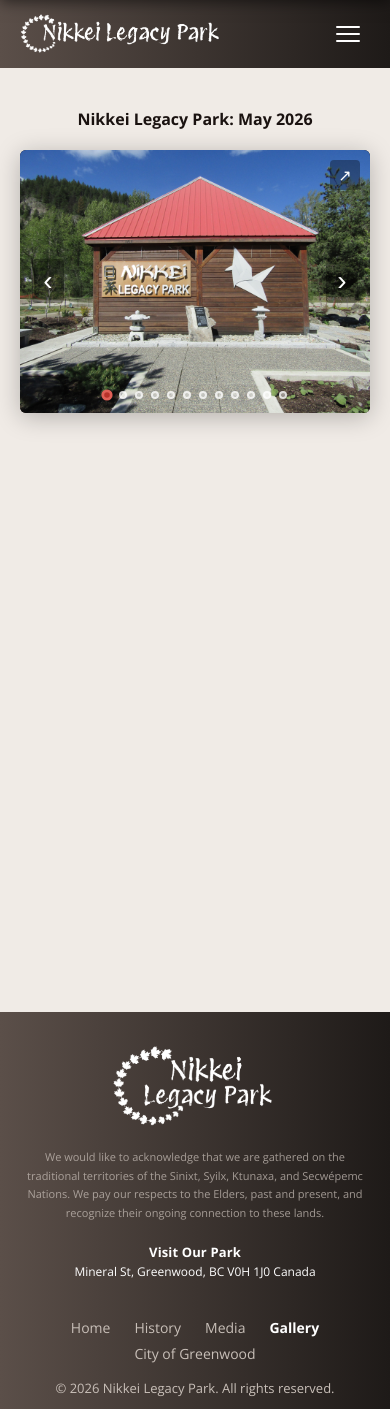
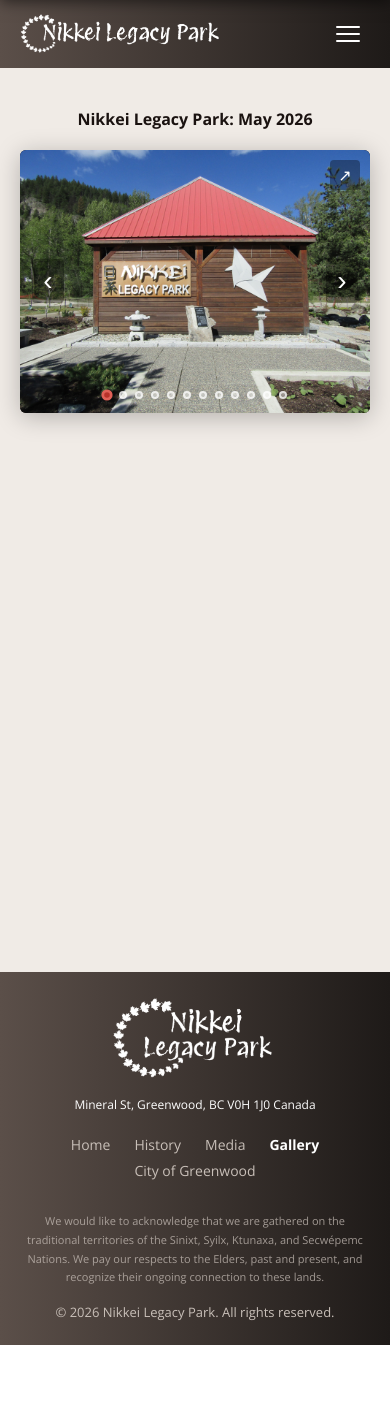
Before and after one commit to mark-tasaka/react-nikkei-garden, a React (Create React App) app: page /gallery in a window 390 px wide. After the commit the page ends 1345 px from the top, so only its background shows below. Built offline with nearby package versions, Linux system fonts and the light colour scheme; no server answers.

Commit message:
updates to mobile footer layout

```diff
--- a/src/css/Gallery.css
+++ b/src/css/Gallery.css
@@ -7,7 +7,7 @@
 .gallery-page {
   background-color: #f0ebe6;
   min-height: 100vh;
-  padding: 40px 0 60px;
+  padding: 40px 0 20px;
 }
 
 .gallery-title {
--- a/src/inc/Footer.tsx
+++ b/src/inc/Footer.tsx
@@ -3,16 +3,13 @@
 import { NavLink } from 'react-router-dom';
 import './css/Footer.css';
 import logoFooter from './img/footer/logo_footer.png';
-/* ─────────────────────────────────────────────────────────
-   Footer
-───────────────────────────────────────────────────────── */
 const Footer: React.FC = () => {
   const currentYear = new Date().getFullYear();
   return (
     <footer className="footer">
-      {/* ── 3-Column Grid ── */}
+
       <div className="footer-container">
-        {/* ── Column 1: Land Acknowledgement ── */}
+        {/* Col 1 — Land Acknowledgement */}
         <div className="footer-col footer-col--acknowledge">
           <p className="footer-acknowledgement-inline">
             We would like to acknowledge that we are gathered on the traditional territories
@@ -20,11 +17,11 @@
             the Elders, past and present, and recognize their ongoing connection to these lands.
           </p>
         </div>
-        {/* ── Column 2: Logo (centred) ── */}
+        {/* Col 2 — Logo */}
         <div className="footer-col footer-col--brand">
           <img src={logoFooter} alt="Nikkei Legacy Park" className="footer-logo" />
         </div>
-        {/* ── Column 3: Visit Our Park (right-aligned) ── */}
+        {/* Col 3 — Visit Our Park */}
         <div className="footer-col footer-col--info">
           <div className="footer-visit">
             <h3 className="footer-heading">Visit Our Park</h3>
@@ -34,14 +31,15 @@
           </div>
         </div>
       </div>
-      {/* ── Bottom bar ── */}
+
+      {/* ── Bottom bar: Nav only ── */}
       <div className="footer-bottom">
         <div className="footer-bottom-inner">
-          {/* Nav links + City of Greenwood — single row, wraps to two */}
           <ul className="footer-links">
             <li>
               <NavLink to="/" end
-                className={({ isActive }) => isActive ? 'footer-link footer-link--active' : 'footer-link'}
+                className={({ isActive }) =>
+                  isActive ? 'footer-link footer-link--active' : 'footer-link'}
               >Home</NavLink>
             </li>
             <li>
@@ -50,12 +48,14 @@
             </li>
             <li>
               <NavLink to="/media"
-                className={({ isActive }) => isActive ? 'footer-link footer-link--active' : 'footer-link'}
+                className={({ isActive }) =>
+                  isActive ? 'footer-link footer-link--active' : 'footer-link'}
               >Media</NavLink>
             </li>
             <li>
               <NavLink to="/gallery"
-                className={({ isActive }) => isActive ? 'footer-link footer-link--active' : 'footer-link'}
+                className={({ isActive }) =>
+                  isActive ? 'footer-link footer-link--active' : 'footer-link'}
               >Gallery</NavLink>
             </li>
             <li>
@@ -63,12 +63,19 @@
                 rel="noopener noreferrer" className="footer-link">City of Greenwood</a>
             </li>
           </ul>
-          {/* Copyright */}
-          <span className="footer-copyright">
+          {/* Copyright — desktop: sits here inside footer-bottom-inner.
+              Mobile: this element is hidden; .footer-copyright-mobile below is shown. */}
+          <span className="footer-copyright footer-copyright--desktop">
             &copy;&nbsp;{currentYear} Nikkei Legacy Park. All rights reserved.
           </span>
         </div>
       </div>
+
+      {/* Copyright — mobile only, direct child of .footer so order:5 works */}
+      <span className="footer-copyright footer-copyright--mobile">
+        &copy;&nbsp;{currentYear} Nikkei Legacy Park. All rights reserved.
+      </span>
+
     </footer>
   );
 };
--- a/src/inc/css/Footer.css
+++ b/src/inc/css/Footer.css
@@ -1,7 +1,7 @@
 /* src/inc/css/Footer.css */
 
 /* =====================================================
-   Footer Shell
+   Footer Shell — plain block on desktop
    ===================================================== */
 .footer {
   background: linear-gradient(to right, #5B4F49, #1E1A18);
@@ -10,14 +10,13 @@
 }
 
 /* =====================================================
-   Main 3-Column Grid
-   1fr               |  auto  |  1fr
-   acknowledgement   |  logo  |  visit
+   3-Column Grid
+   col 1: acknowledge  |  col 2: logo  |  col 3: visit
    ===================================================== */
 .footer-container {
   display: grid;
   grid-template-columns: 1fr auto 1fr;
-  gap: 24px;
+  gap: 0;
   max-width: 1200px;
   width: 100%;
   margin: 0 auto;
@@ -35,7 +34,7 @@
 }
 
 /* =====================================================
-   Column 1 — Land Acknowledgement
+   Col 1 — Acknowledge
    ===================================================== */
 .footer-col--acknowledge {
   align-items: flex-start;
@@ -53,7 +52,7 @@
 }
 
 /* =====================================================
-   Column 2 — Logo (centred)
+   Col 2 — Logo
    ===================================================== */
 .footer-col--brand {
   align-items: center;
@@ -67,10 +66,10 @@
 }
 
 /* =====================================================
-   Column 3 — Visit Our Park (right-aligned)
+   Col 3 — Visit Our Park
    ===================================================== */
 .footer-col--info {
-  align-items: flex-start;
+  align-items: flex-end;
   padding-left: 24px;
 }
 
@@ -115,17 +114,16 @@
   display: flex;
   flex-direction: column;
   align-items: center;
-  gap: 0;                    /* managed per-child below */
+  gap: 0;
   max-width: 1200px;
   margin: 0 auto;
-  padding: 8px 32px 14px;    /* less top padding = less gap below logo */
+  padding: 8px 32px 14px;
   box-sizing: border-box;
 }
 
-/* Nav links — flex row, wraps to two rows when narrow */
 .footer-links {
   list-style: none;
-  margin: 0 0 16px;          /* 16px gap between nav and copyright */
+  margin: 0 0 16px;
   padding: 0;
   display: flex;
   flex-wrap: wrap;
@@ -144,9 +142,7 @@
   white-space: nowrap;
 }
 
-.footer-link:hover {
-  color: #ffffff;
-}
+.footer-link:hover { color: #ffffff; }
 
 .footer-link--active {
   color: #ffffff;
@@ -161,13 +157,15 @@
   text-align: center;
 }
 
+/* Mobile-only copyright is hidden on desktop */
+.footer-copyright--mobile { display: none; }
+
 /* =====================================================
-   Responsive — Tablet (max 1024px)
+   Tablet (max 1024px)
    ===================================================== */
 @media (max-width: 1024px) {
   .footer-container {
     padding: 28px 24px 24px;
-    gap: 20px;
   }
 
   .footer-col--acknowledge {
@@ -188,78 +186,97 @@
 }
 
 /* =====================================================
-   Responsive — Mobile (max 768px)
-   Stack: logo → acknowledgement → visit
+   Mobile (max 768px)
+   Order: logo(1) → address(2) → nav+copyright(3) → acknowledge(4)
+   display:contents on footer-container unwraps its children
+   so they participate directly in .footer's flex order.
    ===================================================== */
 @media (max-width: 768px) {
-  .footer-container {
-    grid-template-columns: 1fr;
-    gap: 20px;
-    padding: 32px 20px 24px;
-    grid-template-areas:
-      "brand"
-      "acknowledge"
-      "info";
-    align-items: start;
+
+  .footer {
+    display: flex;
+    flex-direction: column;
+    align-items: center;
+    padding: 24px 20px 20px;
+    gap: 16px;
+    box-sizing: border-box;
   }
 
+  /* Unwrap footer-container — children become direct flex items of .footer */
+  .footer-container {
+    display: contents;
+  }
+
+  /* Explicit order for every direct flex child of .footer */
+  .footer-col--brand       { order: 1; }
+  .footer-col--info        { order: 2; }
+  .footer-bottom           { order: 3; }
+  .footer-col--acknowledge { order: 4; }
+
+  /* Brand */
+  .footer-col--brand {
+    align-items: center;
+    padding: 0;
+    width: 100%;
+  }
+
+  /* Info — centred, heading hidden */
+  .footer-col--info {
+    align-items: center;
+    padding-left: 0;
+    width: 100%;
+  }
+
+  .footer-visit { align-items: center; }
+  .footer-heading { display: none; }
+  .footer-address p { text-align: center; }
+
+  /* Nav */
+  .footer-bottom { width: 100%; }
+  .footer-bottom-inner { padding: 4px 20px 0; }
+
+  /* Hide desktop copyright inside footer-bottom on mobile */
+  .footer-copyright--desktop { display: none; }
+
+  /* Acknowledge */
   .footer-col--acknowledge {
-    grid-area: acknowledge;
     align-items: center;
-    padding-right: 0;
+    padding: 0;
+    width: 100%;
   }
 
   .footer-acknowledgement-inline {
     text-align: center;
+    max-width: 460px;
   }
 
-  .footer-col--brand {
-    grid-area: brand;
-    align-items: center;
-    padding: 0;
+  /* Copyright — mobile sibling, shown after acknowledge */
+  .footer-copyright--mobile {
+    display: block;
+    order: 5;
+    text-align: center;
+    font-family: 'Open Sans', sans-serif;
+    font-size: 13px;
+    font-weight: 400;
+    color: #C8BFB8;
+    padding-bottom: 4px;
+    width: 100%;
   }
 
-  .footer-col--info {
-    grid-area: info;
-    align-items: center;
-    padding-left: 0;
-  }
-
-  .footer-visit {
-    align-items: center;
-  }
-
-  .footer-address p {
-    text-align: center;
-  }
-
-  .footer-logo {
-    height: 100px;
-  }
-
-  .footer-bottom-inner {
-    padding: 12px 20px;
-  }
+  .footer-logo { height: 100px; }
 }
 
 /* =====================================================
-   Responsive — Small Mobile (max 480px)
+   Small Mobile (max 480px)
    ===================================================== */
 @media (max-width: 480px) {
-  .footer-logo {
-    height: 84px;
-  }
+  .footer-logo { height: 84px; }
 }
 
 /* =====================================================
-   Responsive — Extra Small (max 360px)
+   Extra Small (max 360px)
    ===================================================== */
 @media (max-width: 360px) {
-  .footer-logo {
-    height: 70px;
-  }
-
-  .footer-container {
-    padding: 24px 16px 20px;
-  }
+  .footer-logo { height: 70px; }
+  .footer { padding: 20px 16px 16px; }
 }
```
